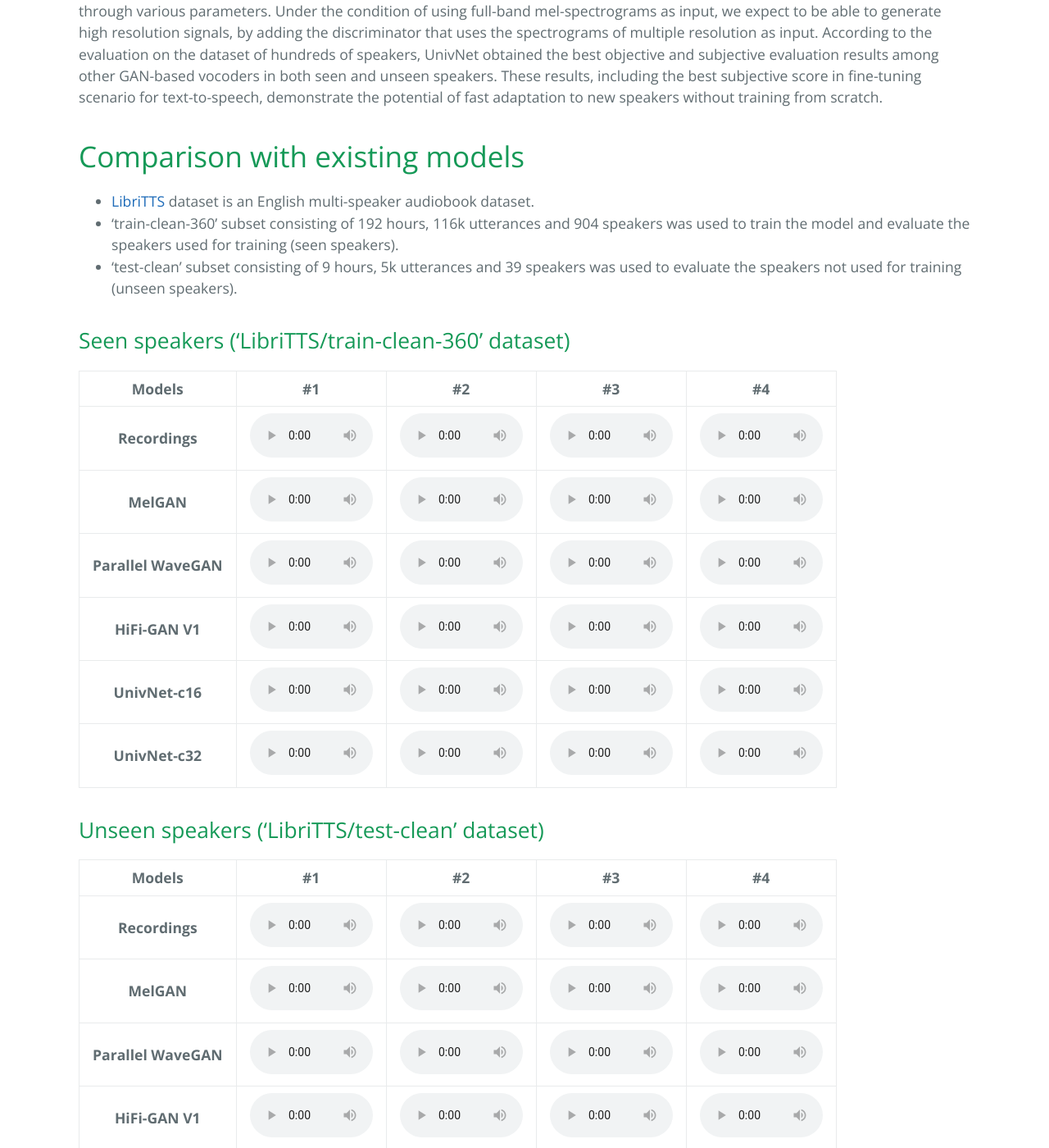
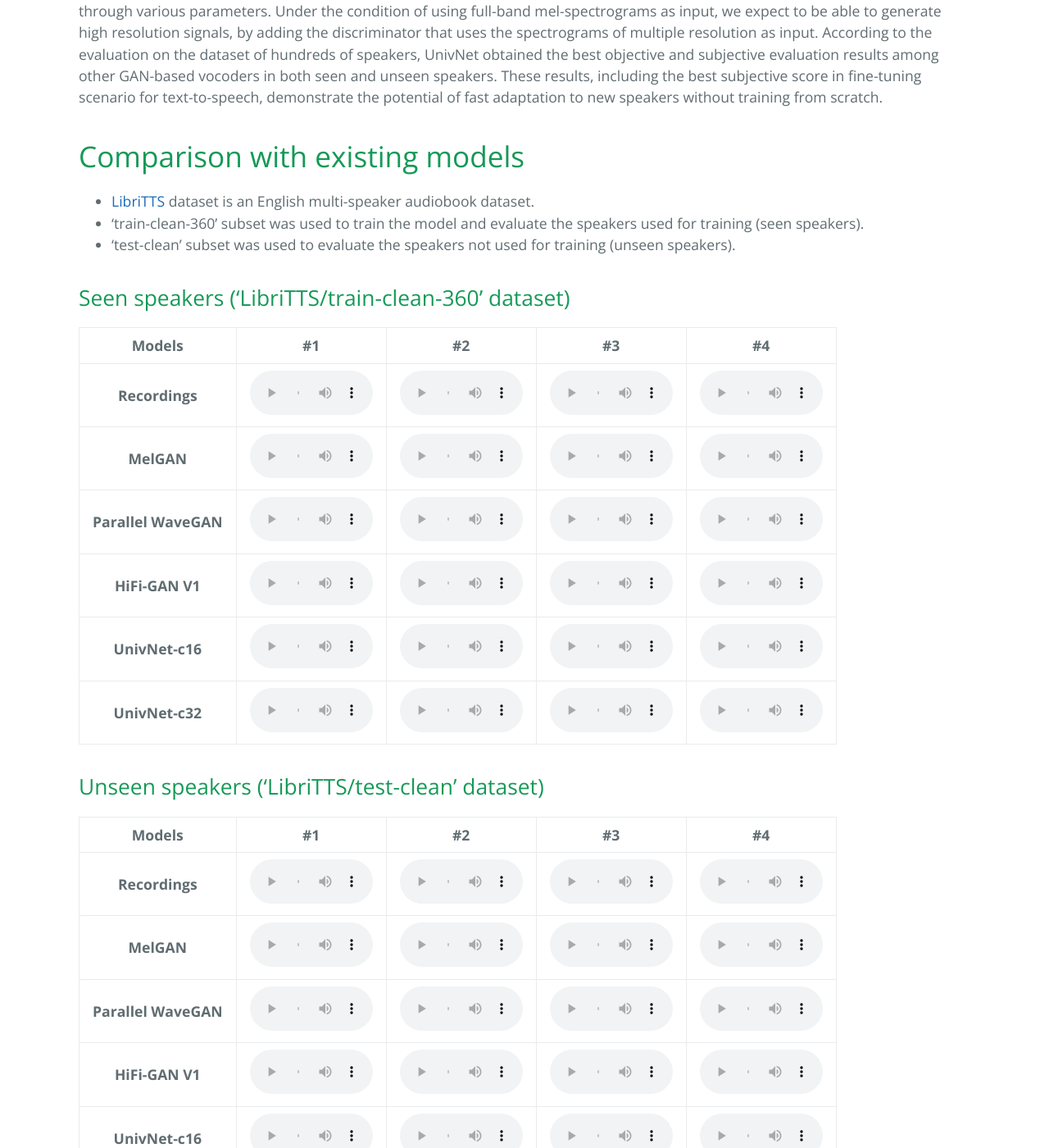
Before and after one commit to kallavinka8045/is2021, a Jekyll site: the page built from index.md, in a window 1280 px wide and 1400 px high, scrolled down 2048 px. Shown: the whole window at 82% size. Built offline with Jekyll 4.4.1, drawn with Linux system fonts in a browser that asks for light colours; our own code applies the rules of GitHub Pages for plain Markdown files; some of the changed text lies outside the part shown.

Commit message:
Update index.md

```diff
--- a/index.md
+++ b/index.md
@@ -11,8 +11,8 @@
 
 # Comparison with existing models
 * [LibriTTS](https://openslr.org/60/) dataset is an English multi-speaker audiobook dataset.
-* ‘train-clean-360’ subset consisting of 192 hours, 116k utterances and 904 speakers was used to train the model and evaluate the speakers used for training (seen speakers).
-* ‘test-clean’ subset consisting of 9 hours, 5k utterances and 39 speakers was used to evaluate the speakers not used for training (unseen speakers).
+* ‘train-clean-360’ subset was used to train the model and evaluate the speakers used for training (seen speakers).
+* ‘test-clean’ subset was used to evaluate the speakers not used for training (unseen speakers).
 
 ## Seen speakers ('LibriTTS/train-clean-360' dataset)
 <table>
```
Also changed, not shown: other parts of index.md (+1 -1 lines).
